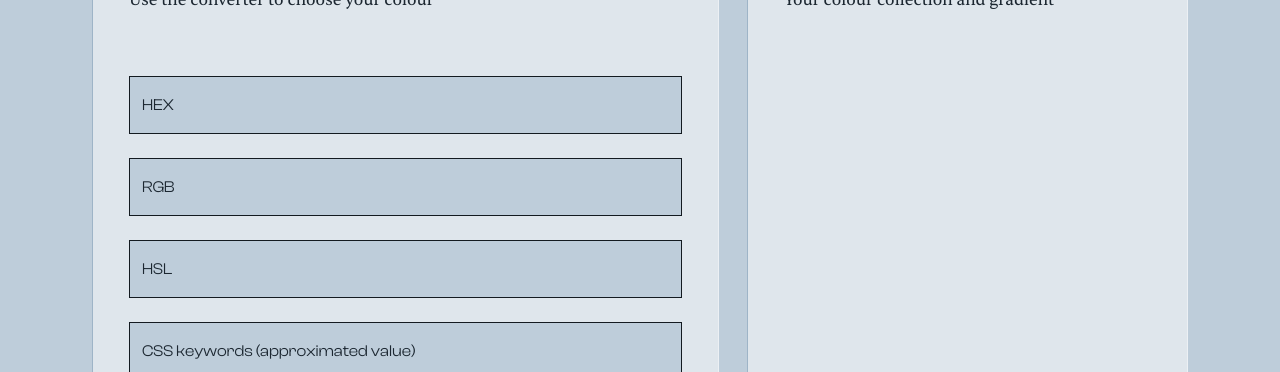
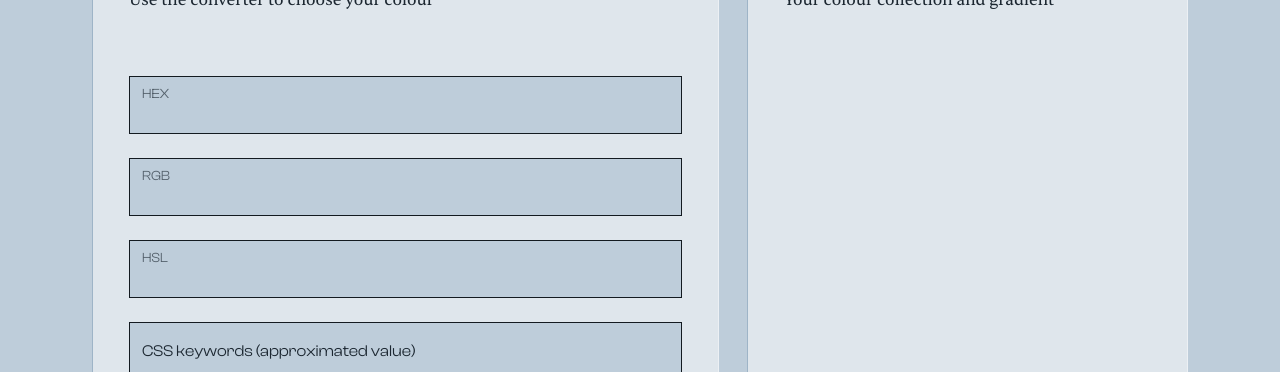
Before and after one commit to antoniodegou/gradlist-mod2b, a website built with Vite: page index.html in a window 1280 px wide. Shown: the part 187-559 px from the top of the page. Built offline with nearby package versions, Linux system fonts and the light colour scheme; files whose address does not match are found by name.

Commit message:
removed placeholder from inputs, added title to spot colour remove buttons

```diff
--- a/assets/js/addSpotColourDOM.js
+++ b/assets/js/addSpotColourDOM.js
@@ -1,14 +1,16 @@
 /*
 // Add new Spot colours to the DOM
 */
+import * as bootstrap from 'bootstrap'
 const addSpotColourDOM = (spotColList) => {
     let a = "";
     spotColList.forEach((item, i) => {
       a += `<div class="row spot-col mb-4  " data-col="${i}" >
-              <div class="col-2 remove  d-flex align-items-center justify-content-center" data-icon="&#xe905;"></div>
+              <div class="col-2 remove  d-flex align-items-center justify-content-center" data-icon="&#xe905;"   title="Remove Colour" data-bs-placement="bottom"></div>
               <div class="col-10  colour-demo" style="background-color:#${item}"></div>
           </div>`
     });
+
     return a;
   };
 
--- a/index.html
+++ b/index.html
@@ -41,17 +41,17 @@
               </div>
               <div id="myForm" class="    p-0 m-0  p-4 position-relative">
                 <div class="form-floating p-0 pb-4 col-12 ">
-                    <input type="text" id="hex_code" class="form-control converter" name="hex_code" pattern="[0-9a-fA-F]{3}([0-9a-fA-F]{3})?" data-bs-toggle="tooltip" data-bs-custom-class="custom-tooltip" data-bs-placement="top"  title="Hex value without #" placeholder="Use #"  >
+                    <input type="text" id="hex_code" class="form-control converter" name="hex_code" pattern="[0-9a-fA-F]{3}([0-9a-fA-F]{3})?" data-bs-toggle="tooltip" data-bs-custom-class="custom-tooltip" data-bs-placement="top"  title="Hex value without #"   >
                     <span></span>
                     <label for="hex_code" class="form-label col-12">HEX</label>
                 </div>
                 <div class="form-floating  p-0 pb-4 col-12 ">
-                    <input type="text" id="rgb" class="form-control converter" name="rgb" pattern="^(?:(?:^|,\s*)([01]?\d\d?|2[0-4]\d|25[0-5])){3}$" data-bs-toggle="tooltip" data-bs-custom-class="custom-tooltip" data-bs-placement="top"  title="[0-255], [0-255], [0-255]" placeholder="[0-255], [0-255], [0-255]"  >
+                    <input type="text" id="rgb" class="form-control converter" name="rgb" pattern="^(?:(?:^|,\s*)([01]?\d\d?|2[0-4]\d|25[0-5])){3}$" data-bs-toggle="tooltip" data-bs-custom-class="custom-tooltip" data-bs-placement="top"  title="[0-255], [0-255], [0-255]"  >
                     <span></span>
                     <label for="rgb" class="form-label col-12">RGB</label>
                 </div>
                 <div class="form-floating  p-0 pb-4 col-12 ">
-                    <input type="text" class="form-control converter" name="hsl" id="hsl"  data-bs-toggle="tooltip" data-bs-custom-class="custom-tooltip" data-bs-placement="top" data-icon="&#xe904;&#xe903;" title="[0-360], [0-100], [0-100]" placeholder="[0-360], [0-100], [0-100]">
+                    <input type="text" class="form-control converter" name="hsl" id="hsl"  data-bs-toggle="tooltip" data-bs-custom-class="custom-tooltip" data-bs-placement="top" data-icon="&#xe904;&#xe903;" title="[0-360], [0-100], [0-100]"  >
                     <span></span>
                     <label for="hsl" class="form-label col-12">HSL</label>
                 </div>
```
